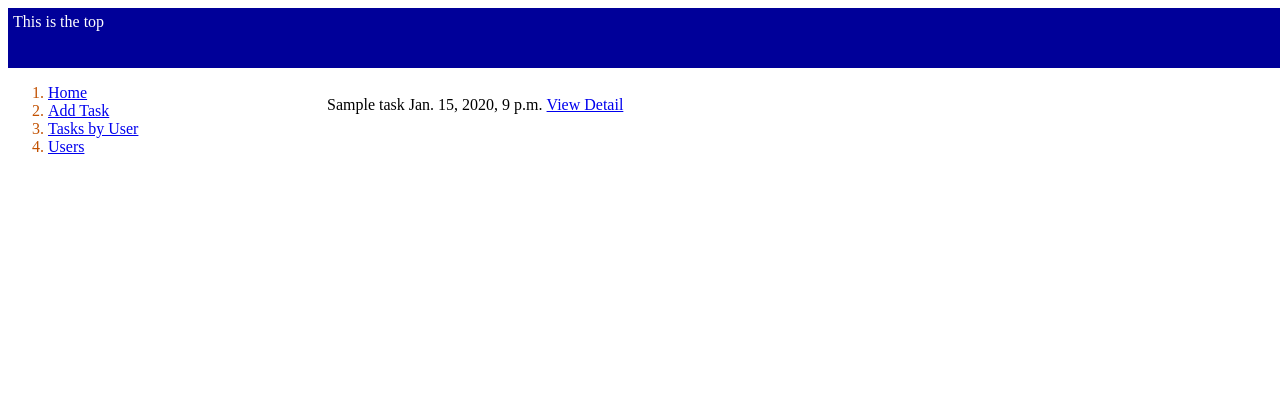
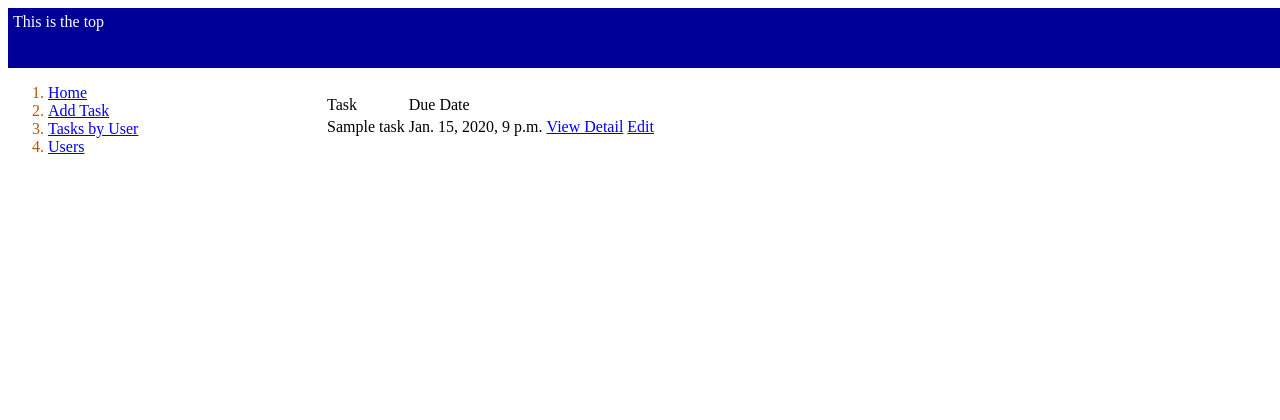
Before and after one commit to petrosky/cruddy, a Django app: page /cruddy/ in a window 1280 px wide. Shown: the top 420 px of the page. Run offline with Django 3.2, Linux system fonts and the light colour scheme; tables that the repository leaves empty hold one stand-in row (values such as "Sample post").

Commit message:
Drinking wine and breaking things.

```diff
--- a/crud/urls.py
+++ b/crud/urls.py
@@ -1,18 +1,3 @@
-"""crud URL Configuration
-
-The `urlpatterns` list routes URLs to views. For more information please see:
-    https://docs.djangoproject.com/en/2.1/topics/http/urls/
-Examples:
-Function views
-    1. Add an import:  from my_app import views
-    2. Add a URL to urlpatterns:  path('', views.home, name='home')
-Class-based views
-    1. Add an import:  from other_app.views import Home
-    2. Add a URL to urlpatterns:  path('', Home.as_view(), name='home')
-Including another URLconf
-    1. Import the include() function: from django.urls import include, path
-    2. Add a URL to urlpatterns:  path('blog/', include('blog.urls'))
-"""
 from django.contrib import admin
 from django.urls import include, path
 
--- a/cruddy/templates/cruddy/index.html
+++ b/cruddy/templates/cruddy/index.html
@@ -1,12 +1,16 @@
 {% include "cruddy/header.html" %}
 {% if tasks %}
 <table>
-
+    <tr>
+        <td>Task</td>
+        <td>Due Date</td>
+    </tr>
     {% for task in tasks %}
     <tr>
         <td>{{ task.task_name }}</td>
         <td>{{ task.due_date }}</td>
         <td><a href="/cruddy/{{ task.id }}">View Detail</a></td>
+        <td><a href="/cruddy/edit/{{ task.id }}">Edit</a></td>
     </tr>
     {% endfor %}
 
--- a/cruddy/urls.py
+++ b/cruddy/urls.py
@@ -10,7 +10,8 @@ urlpatterns = [
     path('add_task', views.add_task, name='add_task'),
     path('tasks_by_user', views.tasks_by_user, name='tasks_by_user'),
     path('tasks/<int:user_id>/', views.tasks, name='tasks'),
+    path('tasks/edit/<int:user_id>/', views.edit_task, name='edit_tasks'),
     path('users/', views.users, name='users'),
     path('users/add_user', views.add_user, name="add_user"),
-    path('add_user', views.index, name='index'),
+    path('add_user', views.add_user, name="add_user"),
 ]
--- a/cruddy/views.py
+++ b/cruddy/views.py
@@ -23,6 +23,23 @@ def task_detail(request, task_id):
 
 
 def add_task(request):
+    if request.method == 'POST':
+        # create a form instance and populate it with data from the request:
+        form = TaskForm(request.POST)
+
+        # check whether it's valid:
+        if form.is_valid():
+            form.save()
+            # redirect to a new URL:
+            return HttpResponseRedirect(reverse('cruddy:index'))
+
+    # if a GET (or any other method) we'll create a blank form
+    else:
+        form = TaskForm()
+    return render(request, 'cruddy/add_task.html', {'form': form})
+
+
+def edit_task(request, task_id):
     if request.method == 'POST':
         # create a form instance and populate it with data from the request:
         form = TaskForm(request.POST)
```
